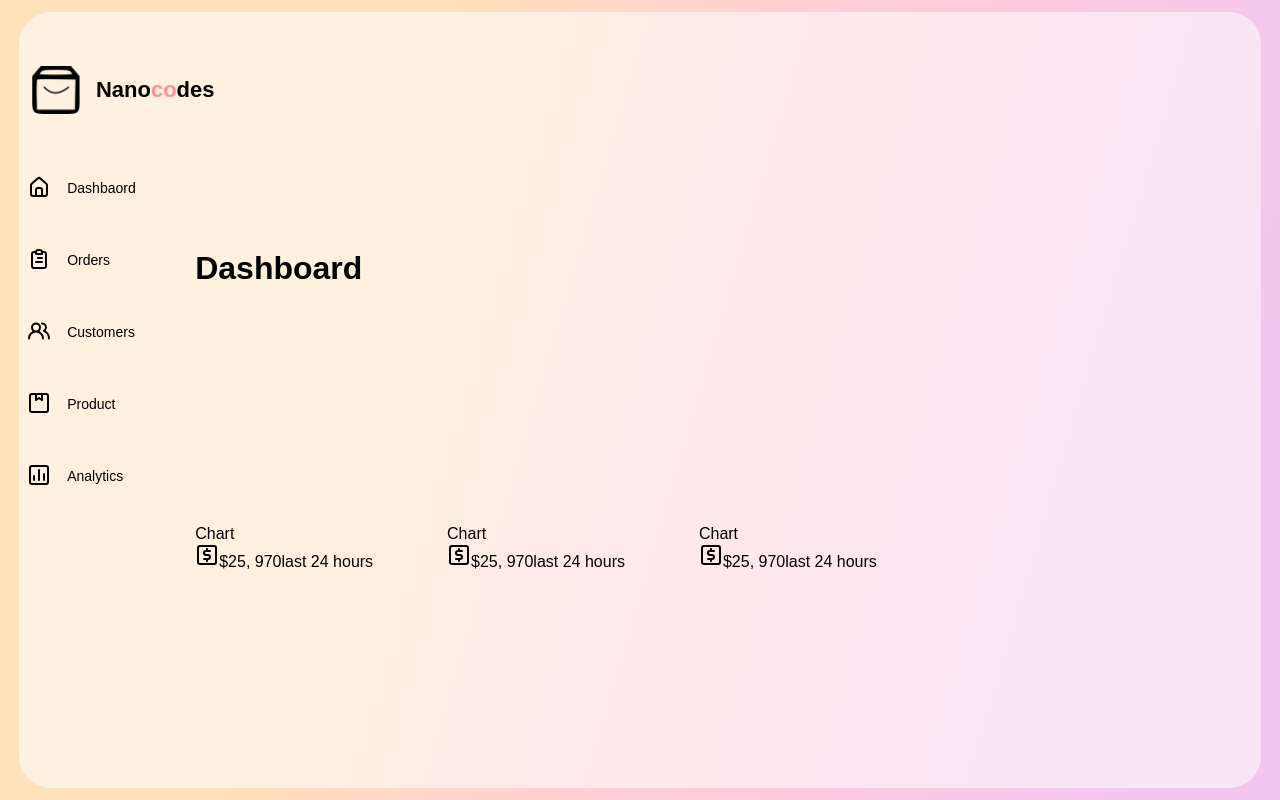
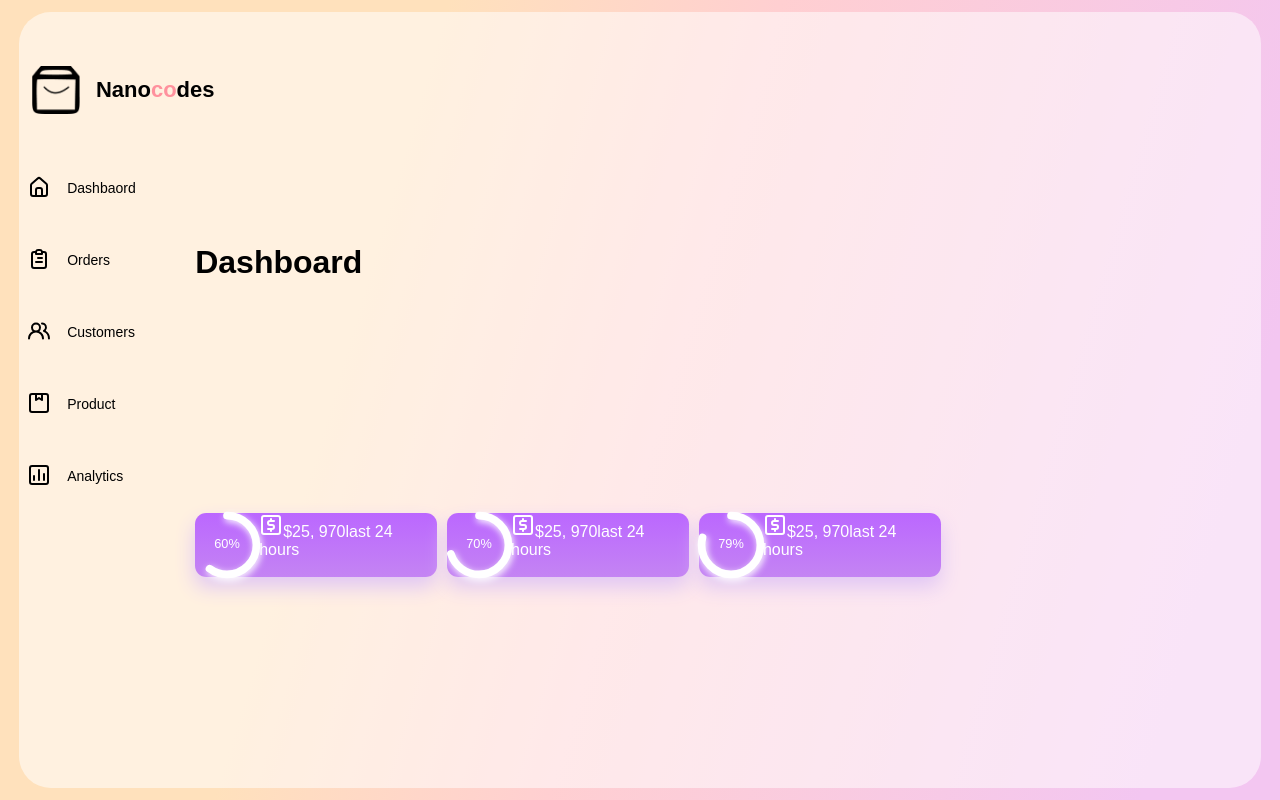
Before and after one commit to romeoscript/nanoadmin, a React (Create React App) app: page / in a window 1280 px wide. Built offline with nearby package versions, Linux system fonts and the light colour scheme.

Commit message:
progress detail

```diff
--- a/src/components/card/Card.css
+++ b/src/components/card/Card.css
@@ -0,0 +1,39 @@
+.Compact__card{
+    display: flex;
+    flex: 1;
+    height: 7rem, !important;
+    border-radius: 0.7rem;
+    color: white;
+    position: relative;
+    cursor: pointer;
+}
+.Compact__card:hover{
+    box-shadow: none;
+}
+
+.radial__box{
+    flex: 1;
+    display: flex;
+    flex-direction: column;
+    justify-content: flex-end;
+    gap: 1rem;
+}
+.CircularProgressbar{
+    width: 4rem !important;
+    overflow: visible;
+}
+.CircularProgressbar-path{
+    stroke: white!important;
+    stroke-width: 12px !important;
+    filter: drop-shadow(2px 4px 6px white);
+}
+.CircularProgressbar-trail{
+    display: none;
+}
+.CircularProgressbar-text{
+    fill: white!important;
+}
+.radial__box>span{
+    font-size: 17px;
+    font-weight: bold;
+}
--- a/src/components/card/Card.jsx
+++ b/src/components/card/Card.jsx
@@ -1,6 +1,8 @@
 import React, { useState } from "react";
 import "./Card.css";
 import { AnimateSharedLayout } from "framer-motion";
+import { CircularProgressbar } from 'react-circular-progressbar';
+import 'react-circular-progressbar/dist/styles.css';
 
 const Card = (props) => {
   const [expanded, setExpanded] = useState(false);
@@ -19,8 +21,20 @@
 function CompactCard({ param }) {
   const Png = param.img;
   return (
-    <div className="Compact__card">
-      <div className="radial__box">Chart</div>
+    <div className="Compact__card"
+    style={
+    {
+      background:param.color.backGround,
+      boxShadow:param.color.boxShadow
+    }
+    }
+    >
+      <div className="radial__box">
+        <CircularProgressbar
+        value={param.barValue}
+        text={`${param.barValue}%`}
+        />
+      </div>
       <div className="detail">
         <Png />
         <span>${param.value}</span>
--- a/src/data/data.js
+++ b/src/data/data.js
@@ -45,7 +45,7 @@
       backGround:'linear-gradient(180deg,#bb67ff 0%, #c484f3 100%)',
       boxShadow: '0px 10px 20px 0px #e0c6f5'
     },
-    barValue:70,
+    barValue:60,
     value:'25, 970',
     img:UilUsdSquare,
     series:[
@@ -77,7 +77,7 @@
       backGround:'linear-gradient(180deg,#bb67ff 0%, #c484f3 100%)',
       boxShadow: '0px 10px 20px 0px #e0c6f5'
     },
-    barValue:70,
+    barValue:79,
     value:'25, 970',
     img:UilUsdSquare ,
     series:[
```
